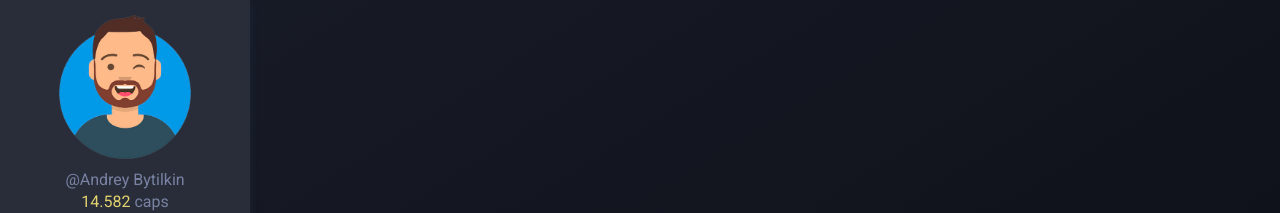
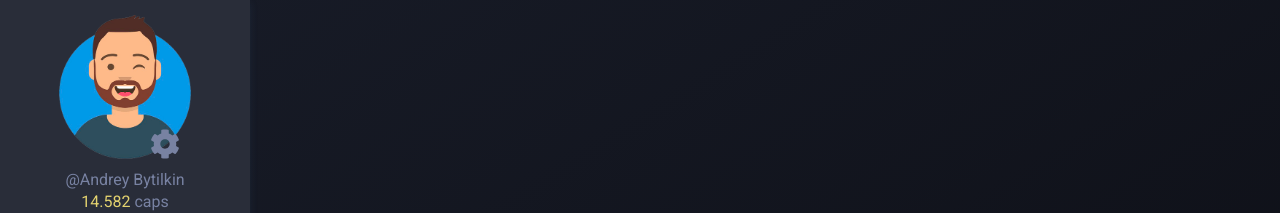
Before and after one commit to TheNear/ProcrastinationProject, a React (Create React App) app: page / in a window 1280 px wide. Shown: the top 213 px of the page. Built offline with nearby package versions, Linux system fonts and the light colour scheme.

Commit message:
add: work with vilsually effect show menu

```diff
--- a/src/App.scss
+++ b/src/App.scss
@@ -1,5 +1,6 @@
 @import './assets/scss/vars';
 @import './assets/scss/mixins';
+@import './assets/scss/animation';
 
 * {
   margin: 0;
@@ -33,3 +34,4 @@ body {
 @import './components/SidePanel/SidePanel.scss';
 @import './components/SidePanelProfile/SidePanelProfile.scss';
 @import './components/SidePanelMenu/SidePanelMenu.scss';
+@import './components/SidePanelProfileMore/SidePanelProfileMore.scss';
--- /dev/null
+++ b/src/assets/scss/_animation.scss
@@ -0,0 +1,23 @@
+@keyframes show-side-menu-top {
+  from {
+    transform: translate3d(0, -110% ,0);
+    opacity: 0;
+  }
+
+  to {
+    opacity: 1;
+    transform: translate3d(0, 0 ,0)
+  }
+}
+
+@keyframes show-side-menu-left {
+  from {
+    transform: translate3d(-110%,0 ,0);
+    opacity: 0;
+  }
+
+  to {
+    opacity: 1;
+    transform: translate3d(0, 0 ,0)
+  }
+}
--- a/src/components/SidePanel/SidePanel.scss
+++ b/src/components/SidePanel/SidePanel.scss
@@ -1,11 +1,11 @@
 .side-panel {
+  position: relative;
   width: 250px;
-  // max-height: 100px;
   display: flex;
   flex-direction: column;
   background-color: $item-color;
   @include box-shadow;
-  overflow: hidden;
+  // overflow: hidden;
 }
 
 
--- a/src/components/SidePanel/index.jsx
+++ b/src/components/SidePanel/index.jsx
@@ -1,13 +1,24 @@
-import React from 'react';
+import React, {useState, useEffect} from 'react';
 import SidePanelProfile from '../SidePanelProfile';
 import SidePanelMenu from '../SidePanelMenu';
+import SidePanelProfileMore from '../SidePanelProfileMore';
 
 export default function SideMenu() {
+  const [userMenu, toggleUserMenu] = useState(false);
+
+  const toggleMenuHandler = () => {
+    toggleUserMenu(!userMenu);
+  };
+
+  useEffect(() => {
+
+  }, [userMenu]);
+
   return (
     <header className='side-panel'>
-        <SidePanelProfile />
+        <SidePanelProfile isShowUserMenu={userMenu} showUserMenuHandler={toggleMenuHandler} />
         <SidePanelMenu />
-
+        {userMenu && <SidePanelProfileMore/>}
     </header>
   )
 }
--- a/src/components/SidePanelMenu/SidePanelMenu.scss
+++ b/src/components/SidePanelMenu/SidePanelMenu.scss
@@ -66,6 +66,7 @@
   }
 
   .side-menu.active {
+    // display: flex;
     transform: translate3d(0, -50%, 0);
   }
 
--- a/src/components/SidePanelMenu/index.jsx
+++ b/src/components/SidePanelMenu/index.jsx
@@ -50,15 +50,29 @@ export default function SidePanelMenu() {
     toggleMenu(true);
   }
 
+  const onClickCloseMenu = () => {
+    setTimeout(() => {
+      toggleMenu(false)
+    },0);
+  };
+
+  const onEscCloseMenu = ({keyCode}) => {
+      if (keyCode === 27) {
+        toggleMenu(false)
+      }
+  };
+
   useEffect(() => {
-    if (menuActive) {
-        window.addEventListener('mouseup', () => {
-          setTimeout(() => {
-            toggleMenu(false)
-          },0)
-        }, {once: true})
-    }
-  }, [menuActive])
+      if(menuActive) {
+        document.addEventListener('mouseup', onClickCloseMenu);
+        document.addEventListener('keydown', onEscCloseMenu);
+      }
+       return () => {
+          document.removeEventListener('mouseup', onClickCloseMenu);
+          document.removeEventListener('keydown', onEscCloseMenu);
+       };
+
+  }, [menuActive]);
 
   return (
     <Fragment>
--- a/src/components/SidePanelProfile/SidePanelProfile.scss
+++ b/src/components/SidePanelProfile/SidePanelProfile.scss
@@ -12,15 +12,50 @@
   bottom: 0;
   width: 200px;
   height: 1px;
-  // background-color: $font-color;
-  // box
   background-color: $font-color;
   box-shadow: 0 0 9px 1px rgb(137, 156, 220)
 }
 
 .side-profile__photo {
+  position: relative;
   display: block;
   width: 60%;
+  cursor: pointer;
+}
+
+
+
+.side-profile__photo-wrap {
+  position: relative;
+  display: flex;
+  justify-content: center;
+  align-items: center;
+
+}
+
+.side-profile__more {
+  position: absolute;
+  right: 55px;
+  bottom: 0;
+  background-color: transparent;
+  border: none;
+  color: $font-color;
+  cursor: pointer;
+  transition: all 0.5s ease;
+}
+
+
+.side-profile__photo:hover ~ .side-profile__more,
+.side-profile__more:hover {
+  color: white;
+  transform: rotateZ(360deg);
+}
+
+// .side-profile__more:hover
+
+.side-profile__more.active {
+  color: white;
+  transform: rotateZ(360deg)
 }
 
 .side-profile__info {
@@ -38,11 +73,7 @@
   color: $normal-color;
 }
 
-.side-profile__photo-wrap {
-  display: flex;
-  justify-content: center;
-  align-items: center;
-}
+
 
 @media only screen and (max-width: $sc-big-medium) {
   .side-profile  {
--- a/src/components/SidePanelProfile/index.jsx
+++ b/src/components/SidePanelProfile/index.jsx
@@ -1,11 +1,26 @@
 import React from 'react';
 import maleimg from '../../assets/img/male.png';
+import { FontAwesomeIcon } from '@fortawesome/react-fontawesome'
+import { faCog } from '@fortawesome/free-solid-svg-icons'
 
-export default function SidePanelProfile() {
+export default function SidePanelProfile({isShowUserMenu , showUserMenuHandler}) {
   return (
     <div className="side-profile">
       <div className="side-profile__photo-wrap">
-        <img className="side-profile__photo" src={maleimg} alt="profile icon"/>
+        <img
+          className="side-profile__photo"
+          src={maleimg} alt="profile icon"
+          onClick={showUserMenuHandler}
+        />
+        <button
+          className={`side-profile__more ${isShowUserMenu ? 'active' : ''}`}
+          onClick={showUserMenuHandler}
+        >
+            <FontAwesomeIcon
+              className="side-profile__more-icon  "
+              icon={faCog} size="2x"
+            />
+        </button>
       </div>
       <div className="side-profile__info">
         <p className="side-profile__name">@Andrey Bytilkin</p>
--- /dev/null
+++ b/src/components/SidePanelProfileMore/SidePanelProfileMore.scss
@@ -0,0 +1,26 @@
+.side-more {
+  position: absolute;
+  width: 400px;
+  height: 300px;
+  @include box-shadow;
+  border-radius: 5px;
+  top: 10px;
+  left: calc(100% + 10px);
+  opacity: 0;
+  animation: show-side-menu-top 0.8s cubic-bezier(.63,.04,.42,1.22);
+}
+
+.side-more.active {
+  opacity: 1;
+  transform: translate3d(0, 0 ,0);
+}
+
+@media only screen and (max-width: $sc-big-medium) {
+
+  .side-more {
+    top: calc(100% + 10px);
+    left: 10px;
+    animation: show-side-menu-left 0.8s cubic-bezier(.63,.04,.42,1.22);
+  }
+
+}
--- /dev/null
+++ b/src/components/SidePanelProfileMore/index.jsx
@@ -0,0 +1,9 @@
+import React from 'react';
+
+export default function SidePanelProfileMore() {
+  return (
+    <div className="side-more active">
+
+    </div>
+  )
+}
```
Also changed, not shown: src/assets/js/constants.js (added).
